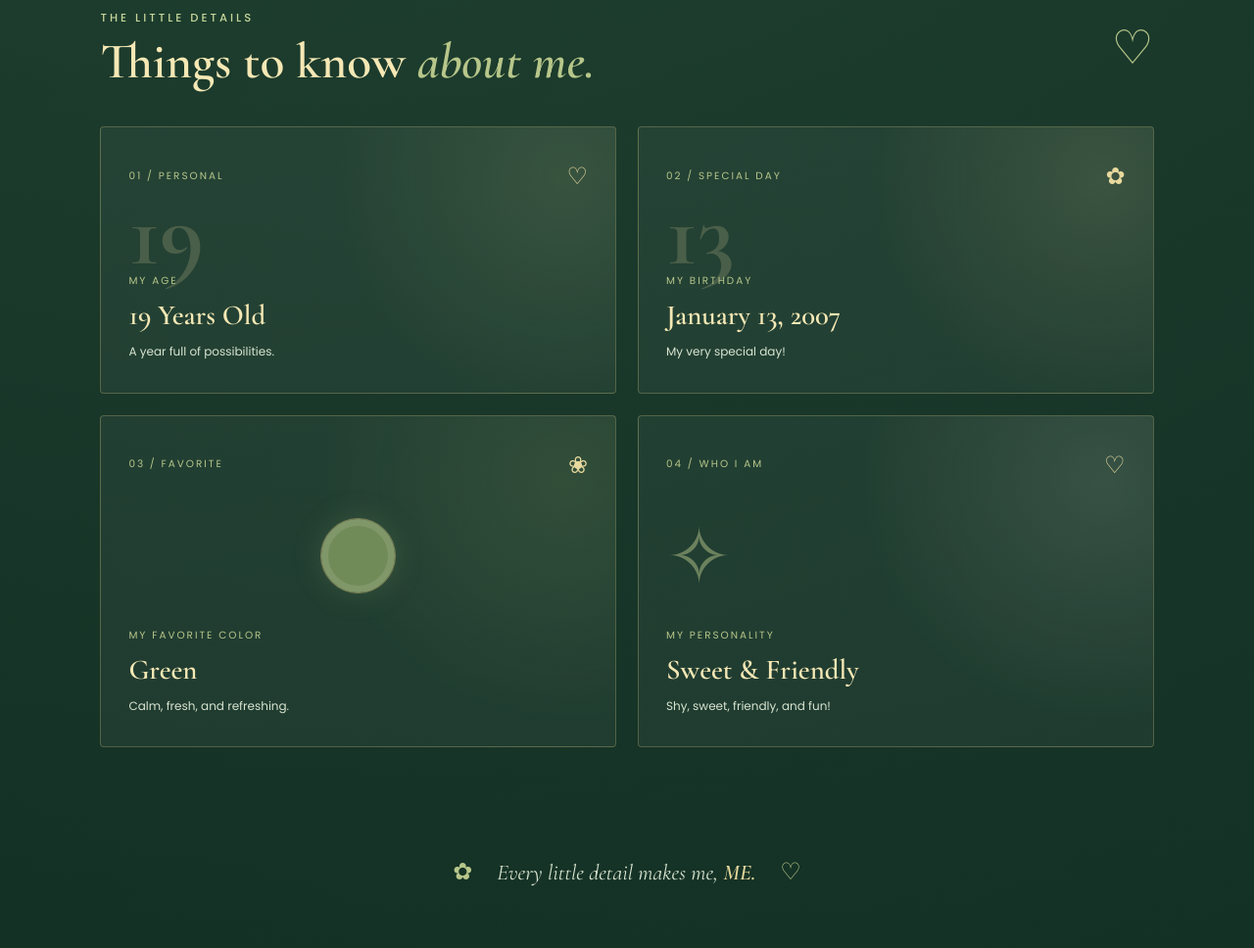
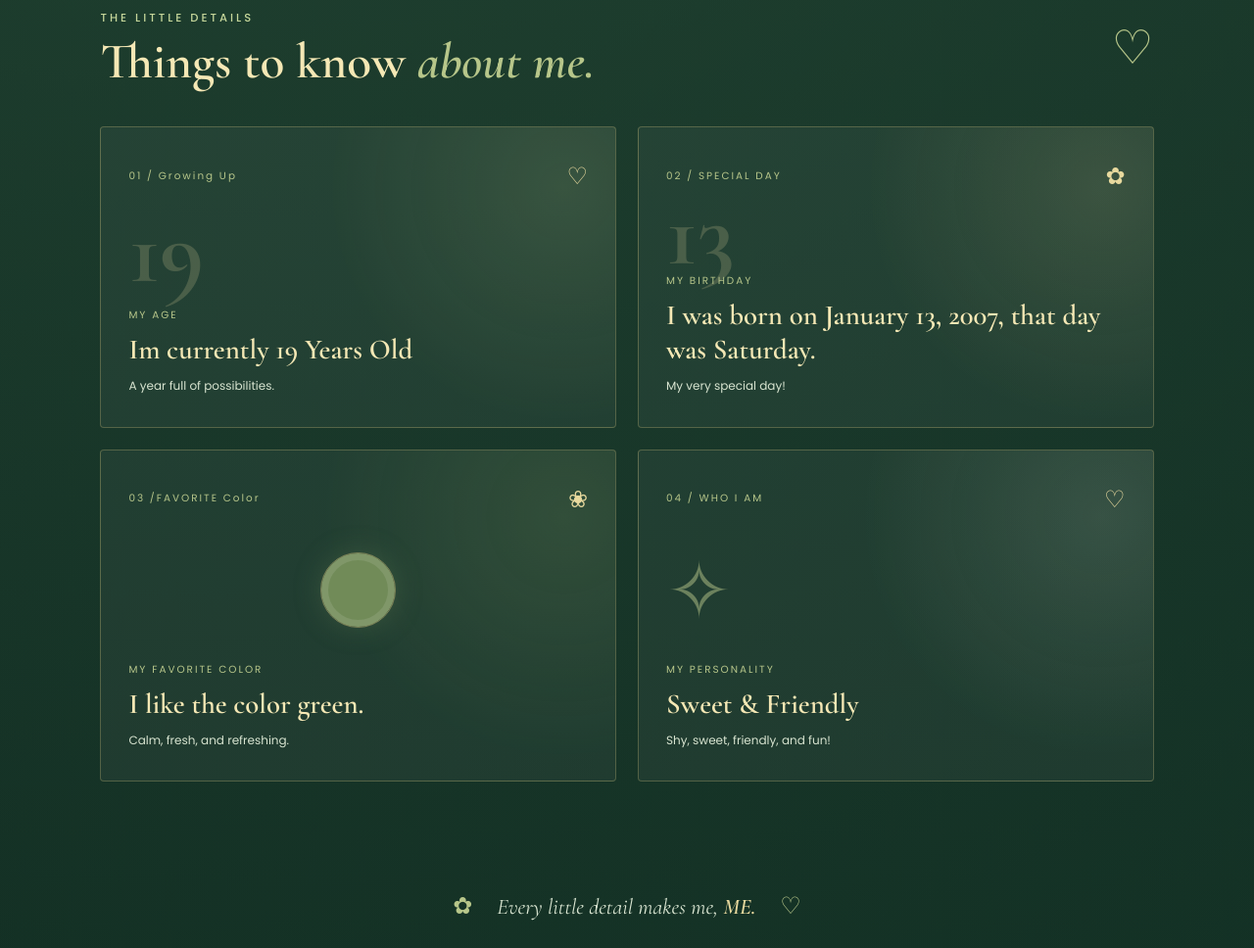
Before and after one commit to marielmangao/Personal-Portfolio, a plain HTML site: page index.html in a window 1280 px wide. Shown: the part 3166-4134 px from the top of the page at 98% size. Drawn offline with nearby package versions, Linux system fonts and the light colour scheme.

Commit message:
change personal facts

```diff
--- a/index.html
+++ b/index.html
@@ -106,13 +106,13 @@
                     <!-- AGE -->
                     <article class="fact-card age-card">
                         <div class="fact-top">
-                            <span>01 / PERSONAL</span>
+                            <span>01 / Growing Up</span>
                             <span class="fact-icon">♡</span>
                         </div>
                         <div class="fact-symbol">19</div>
                         <div class="fact-bottom">
                             <p>MY AGE</p>
-                            <h4>19 Years Old</h4>
+                            <h4>Im currently 19 Years Old</h4>
                             <span>A year full of possibilities.</span>
                         </div>
                     </article>
@@ -126,7 +126,7 @@
                         <div class="fact-symbol">13</div>
                         <div class="fact-bottom">
                             <p>MY BIRTHDAY</p>
-                            <h4>January 13, 2007</h4>
+                            <h4> I was born on January 13, 2007, that day was Saturday.</h4>
                             <span>My very special day!</span>
                         </div>
                     </article>
@@ -134,7 +134,7 @@
                     <!-- FAVORITE COLOR -->
                     <article class="fact-card color-card">
                         <div class="fact-top">
-                            <span>03 / FAVORITE</span>
+                            <span>03 /FAVORITE Color</span>
                             <span class="fact-icon">❀</span>
                         </div>
                         <div class="color-display">
@@ -142,7 +142,7 @@
                         </div>
                         <div class="fact-bottom">
                             <p>MY FAVORITE COLOR</p>
-                            <h4>Green</h4>
+                            <h4>I like the color green.</h4>
                             <span>Calm, fresh, and refreshing.</span>
                         </div>
                     </article>
```
